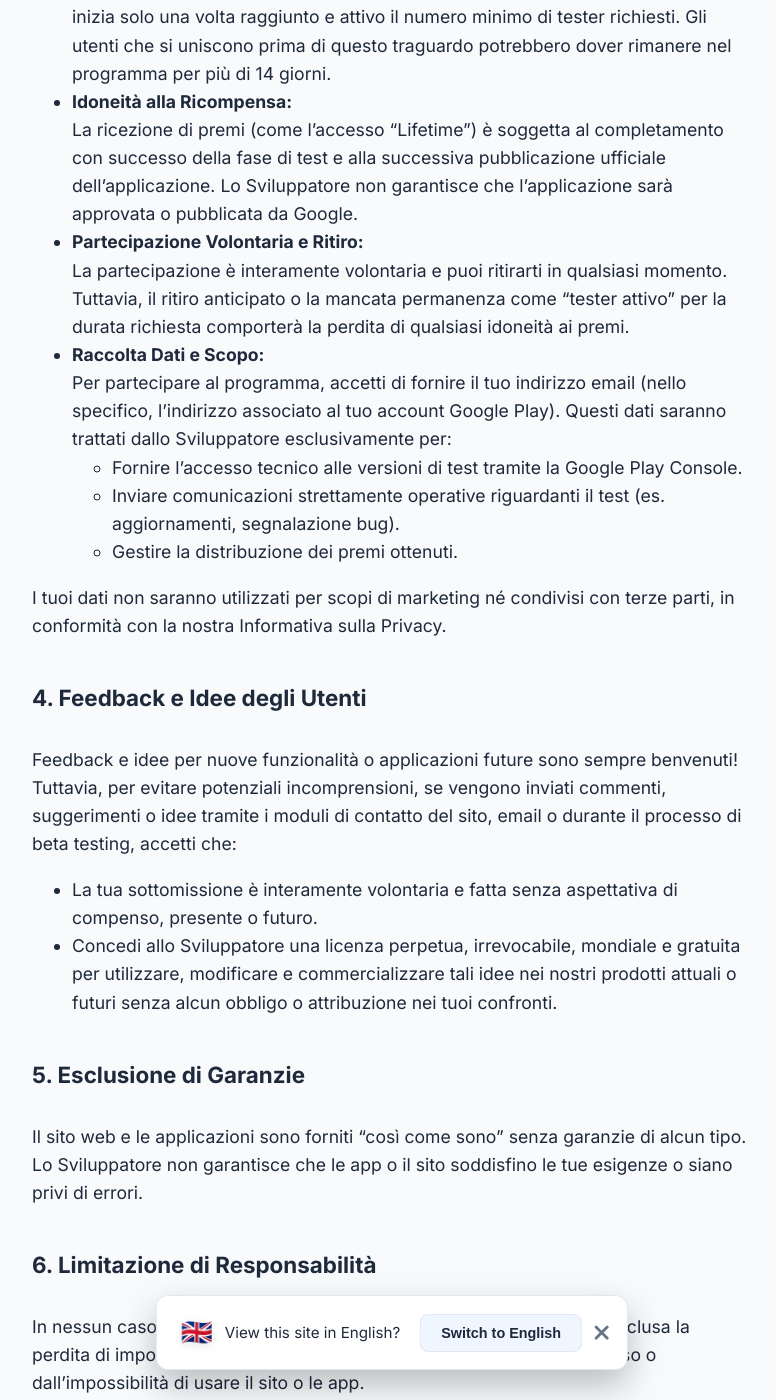
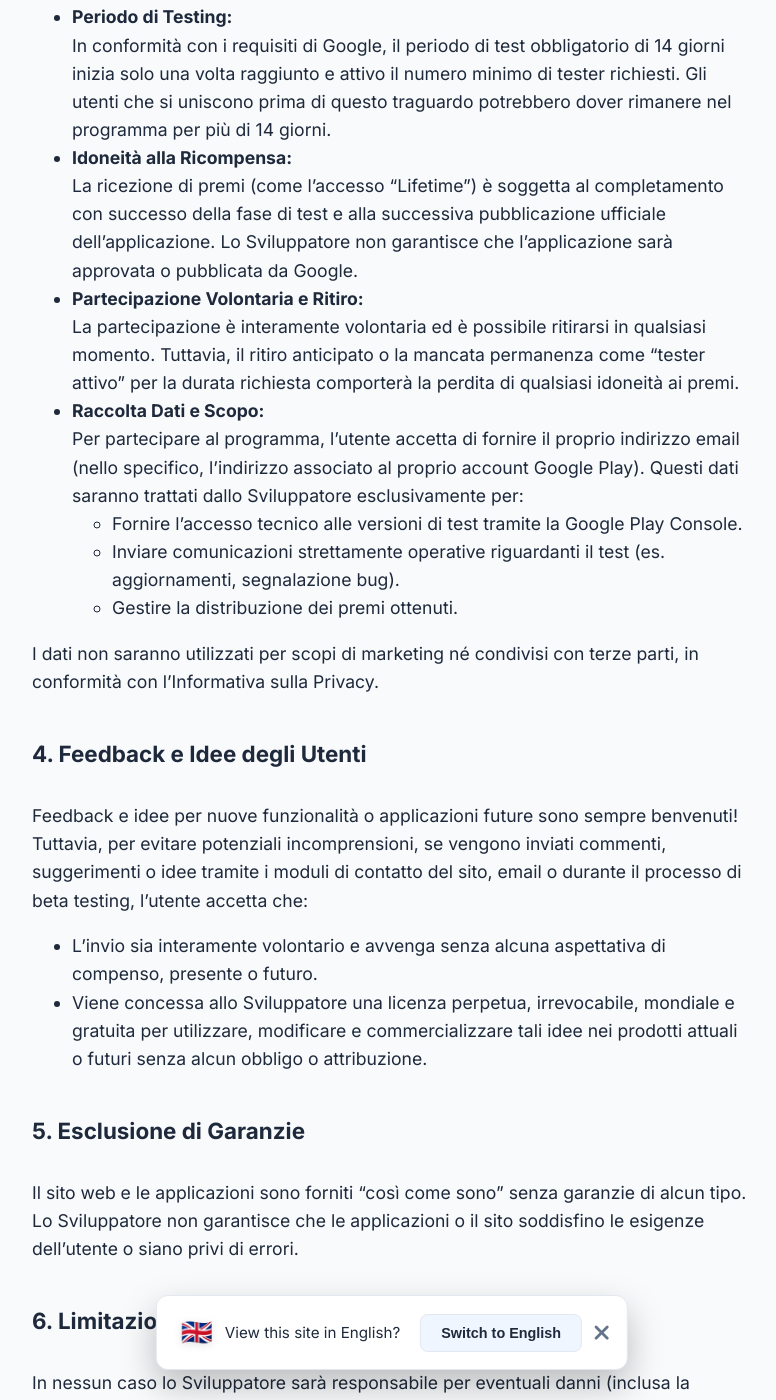
Before and after one commit to digitalcreat0r/sitoweb, a Jekyll site: the page built from it/terms-of-use.md, in a window 1280 px wide and 1400 px high, scrolled down 1161 px. Shown: the whole window, without its empty margins (248-1024 px from the left). Built offline with Jekyll 4.4.1, drawn with Linux system fonts in a browser that asks for light colours; some of the changed text lies outside the part shown.

Commit message:
aggiornamento documenti

```diff
--- a/it/terms-of-use.md
+++ b/it/terms-of-use.md
@@ -7,46 +7,46 @@ lang: it
 
 *Ultimo aggiornamento: 4 Maggio 2026*
 
-Utilizzando il sito web, le applicazioni e i servizi forniti da **CleverPocket Dev** (lo "Sviluppatore"), accetti i seguenti termini. Ti preghiamo di leggerli attentamente.
+Utilizzando il sito web, le applicazioni e i servizi forniti da **CleverPocket Dev** (lo "Sviluppatore"), l'utente accetta i seguenti termini. Si prega di leggerli attentamente.
 
 ## 1. Accettazione dei Termini
-Accedendo al nostro sito web o scaricando e utilizzando le nostre applicazioni mobili, incluso **ScreenRest**, accetti di essere vincolato dai presenti Termini di Utilizzo e dalla nostra Informativa sulla Privacy.
+Accedendo al sito web o scaricando e utilizzando le applicazioni mobili, incluso **ScreenRest**, si accetta di essere vincolati dai presenti Termini di Utilizzo e dall'Informativa sulla Privacy.
 
 ## 2. Licenza e Utilizzo
-Ti concediamo una licenza personale, non trasferibile e non esclusiva per utilizzare il nostro sito web e le nostre app per scopi personali e non commerciali. Accetti di non:
+Viene concessa una licenza personale, non trasferibile e non esclusiva per utilizzare il sito web e le applicazioni per scopi personali e non commerciali. L'utente accetta di non:
 - Modificare, copiare o decodificare il software o i contenuti del sito web.
-- Utilizzare il sito o le app per qualsiasi attività illegale.
+- Utilizzare il sito o le applicazioni per qualsiasi attività illegale.
 
 <h2 id="testing-program">3. Programma di Testing</h2>
-Partecipando al programma di testing, accetti i seguenti termini specifici:
+Partecipando al programma di testing, si accettano i seguenti termini specifici:
 
-- **Natura del Software:**<br>Riconosci che il software si trova in una fase di test e potrebbe presentare bug o instabilità nelle prestazioni. Trattandosi di una versione preliminare, i dati o le impostazioni relativi esclusivamente all'uso dell'applicazione (come preferenze, statistiche o progressi) potrebbero essere resettati o andare perduti durante gli aggiornamenti o nel passaggio alla versione finale.
+- **Natura del Software:**<br>L'utente riconosce che il software si trova in una fase di test e potrebbe presentare bug o instabilità nelle prestazioni. Trattandosi di una versione preliminare, i dati o le impostazioni relativi esclusivamente all'uso dell'applicazione (come preferenze, statistiche o progressi) potrebbero essere resettati o andare perduti durante gli aggiornamenti o nel passaggio alla versione finale.
 - **Periodo di Testing:**<br>In conformità con i requisiti di Google, il periodo di test obbligatorio di 14 giorni inizia solo una volta raggiunto e attivo il numero minimo di tester richiesti. Gli utenti che si uniscono prima di questo traguardo potrebbero dover rimanere nel programma per più di 14 giorni.
 - **Idoneità alla Ricompensa:**<br>La ricezione di premi (come l'accesso "Lifetime") è soggetta al completamento con successo della fase di test e alla successiva pubblicazione ufficiale dell'applicazione. Lo Sviluppatore non garantisce che l'applicazione sarà approvata o pubblicata da Google.
-- **Partecipazione Volontaria e Ritiro:**<br>La partecipazione è interamente volontaria e puoi ritirarti in qualsiasi momento. Tuttavia, il ritiro anticipato o la mancata permanenza come "tester attivo" per la durata richiesta comporterà la perdita di qualsiasi idoneità ai premi.
-- **Raccolta Dati e Scopo:**<br>Per partecipare al programma, accetti di fornire il tuo indirizzo email (nello specifico, l'indirizzo associato al tuo account Google Play). Questi dati saranno trattati dallo Sviluppatore esclusivamente per:
-    - Fornire l'accesso tecnico alle versioni di test tramite la Google Play Console.
-    - Inviare comunicazioni strettamente operative riguardanti il test (es. aggiornamenti, segnalazione bug).
-    - Gestire la distribuzione dei premi ottenuti.
+- **Partecipazione Volontaria e Ritiro:**<br>La partecipazione è interamente volontaria ed è possibile ritirarsi in qualsiasi momento. Tuttavia, il ritiro anticipato o la mancata permanenza come "tester attivo" per la durata richiesta comporterà la perdita di qualsiasi idoneità ai premi.
+- **Raccolta Dati e Scopo:**<br>Per partecipare al programma, l'utente accetta di fornire il proprio indirizzo email (nello specifico, l'indirizzo associato al proprio account Google Play). Questi dati saranno trattati dallo Sviluppatore esclusivamente per:
+  - Fornire l'accesso tecnico alle versioni di test tramite la Google Play Console.
+  - Inviare comunicazioni strettamente operative riguardanti il test (es. aggiornamenti, segnalazione bug).
+  - Gestire la distribuzione dei premi ottenuti.
 
-I tuoi dati non saranno utilizzati per scopi di marketing né condivisi con terze parti, in conformità con la nostra Informativa sulla Privacy.
+I dati non saranno utilizzati per scopi di marketing né condivisi con terze parti, in conformità con l'Informativa sulla Privacy.
 
 <h2 id="user-feedback">4. Feedback e Idee degli Utenti</h2>
-Feedback e idee per nuove funzionalità o applicazioni future sono sempre benvenuti! Tuttavia, per evitare potenziali incomprensioni, se vengono inviati commenti, suggerimenti o idee tramite i moduli di contatto del sito, email o durante il processo di beta testing, accetti che:
-- La tua sottomissione è interamente volontaria e fatta senza aspettativa di compenso, presente o futuro.
-- Concedi allo Sviluppatore una licenza perpetua, irrevocabile, mondiale e gratuita per utilizzare, modificare e commercializzare tali idee nei nostri prodotti attuali o futuri senza alcun obbligo o attribuzione nei tuoi confronti.
+Feedback e idee per nuove funzionalità o applicazioni future sono sempre benvenuti! Tuttavia, per evitare potenziali incomprensioni, se vengono inviati commenti, suggerimenti o idee tramite i moduli di contatto del sito, email o durante il processo di beta testing, l'utente accetta che:
+- L'invio sia interamente volontario e avvenga senza alcuna aspettativa di compenso, presente o futuro.
+- Viene concessa allo Sviluppatore una licenza perpetua, irrevocabile, mondiale e gratuita per utilizzare, modificare e commercializzare tali idee nei prodotti attuali o futuri senza alcun obbligo o attribuzione.
 
 ## 5. Esclusione di Garanzie
-Il sito web e le applicazioni sono forniti "così come sono" senza garanzie di alcun tipo. Lo Sviluppatore non garantisce che le app o il sito soddisfino le tue esigenze o siano privi di errori.
+Il sito web e le applicazioni sono forniti "così come sono" senza garanzie di alcun tipo. Lo Sviluppatore non garantisce che le applicazioni o il sito soddisfino le esigenze dell'utente o siano privi di errori.
 
 ## 6. Limitazione di Responsabilità
-In nessun caso lo Sviluppatore sarà responsabile per eventuali danni (inclusa la perdita di impostazioni o dati specifici dell'applicazione) derivanti dall'uso o dall'impossibilità di usare il sito o le app.
+In nessun caso lo Sviluppatore sarà responsabile per eventuali danni (inclusa la perdita di impostazioni o dati specifici dell'applicazione) derivanti dall'uso o dall'impossibilità di usare il sito o le applicazioni.
 
 ## 7. Modifiche ai Termini
-Ci riserviamo il diritto di modificare questi termini in qualsiasi momento. L'uso continuato del sito o delle app dopo la pubblicazione delle modifiche costituisce l'accettazione dei nuovi termini.
+Lo Sviluppatore si riserva il diritto di modificare questi termini in qualsiasi momento. L'uso continuato del sito o delle applicazioni dopo la pubblicazione delle modifiche costituisce l'accettazione dei nuovi termini.
 
 ## 8. Legge Applicabile
 Questi termini sono regolati e interpretati in conformità con le leggi della giurisdizione dello Sviluppatore.
 
 ## 9. Informazioni di Contatto
-In caso di domande su questi termini, contattami a: **{{ site.email }}**
+In caso di domande su questi termini, è possibile contattare lo Sviluppatore a: **{{ site.email }}**
```
Also changed, not shown: terms-of-use.md (+14 -14 lines).
